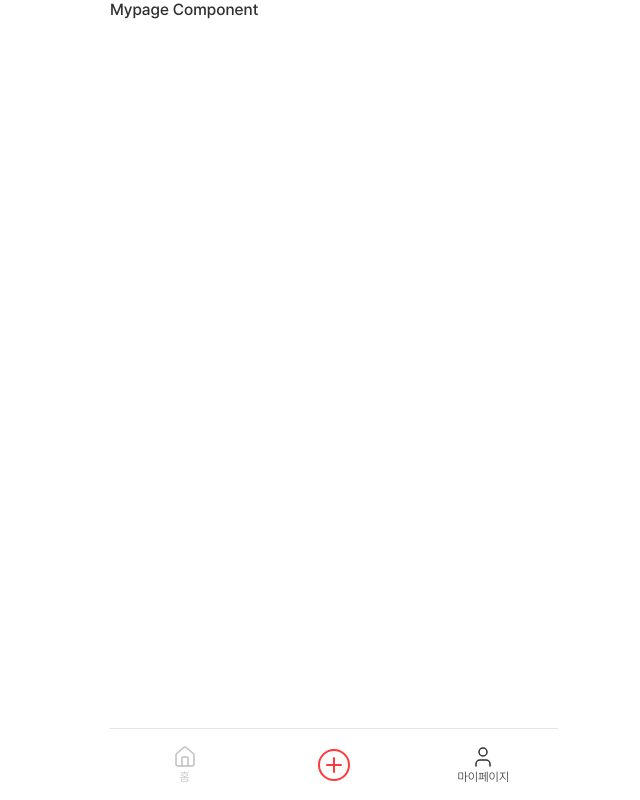
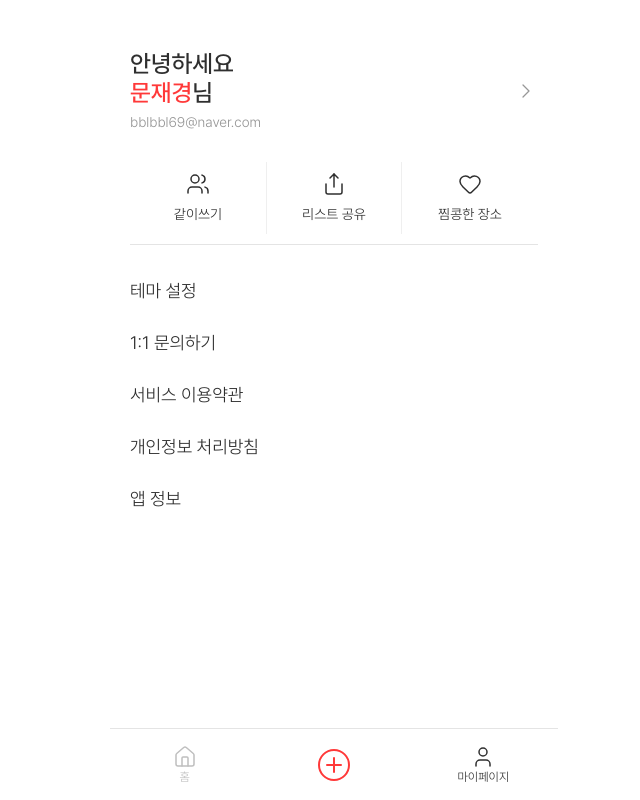
Before and after one commit to JjimKong/Frontend, a React (Vite) app: page /mypage in a window 1280 px wide. Shown: the whole page, without its empty margins (306-946 px from the left). Built offline with nearby package versions, Linux system fonts and the light colour scheme.

Commit message:
feat: MyPage 페이지 퍼블리싱

```diff
--- a/src/components/mypage/AuthSheet.tsx
+++ b/src/components/mypage/AuthSheet.tsx
@@ -1,4 +1,3 @@
-import { Link } from "react-router";
 import Sheet from "../common/Sheet";
 import { useModalStore } from "@/stores/useModal";
 
@@ -9,15 +8,15 @@ export default function AuthSheet() {
         <>
             <Sheet>
                 <div className="w-full flex flex-col">
-                    <Link
-                        to="/login"
+                    <button
                         className="w-full flex justify-between p-2 text-left rounded-lg active:bg-gray100"
+                        onClick={() => openModal("logout")}
                     >
                         로그아웃
-                    </Link>
+                    </button>
                     <button
                         className="w-full flex justify-between p-2 text-main600 text-left rounded-lg active:bg-gray100"
-                        onClick={() => openModal("alert")}
+                        onClick={() => openModal("withdraw")}
                     >
                         회원탈퇴
                     </button>
--- a/src/routes/pages/Mypage.tsx
+++ b/src/routes/pages/Mypage.tsx
@@ -1,7 +1,110 @@
+import Alert from "@/components/common/Alert";
+import AuthSheet from "@/components/mypage/AuthSheet";
+import { useModalStore } from "@/stores/useModal";
+import { ChevronRight, Heart, Share, Users } from "lucide-react";
+import { Link, useNavigate } from "react-router";
+
 export default function Mypage() {
+    const openName = useModalStore((state) => state.openName);
+    const navigation = useNavigate();
+    const { openModal } = useModalStore();
+
     return (
         <>
-            <h1>Mypage Component</h1>
+            <div className="p-2.5">
+                <div
+                    className="w-full px-2.5 py-5 mt-5 flex items-center justify-between rounded-xl active:bg-gray100 ease-in-out duration-200"
+                    onClick={() => openModal("auth")}
+                >
+                    <div>
+                        <h1 className="text-2xl leading-[120%] mb-1">
+                            안녕하세요
+                            <br />
+                            <span className="text-main500">문재경</span>님
+                        </h1>
+                        <h2 className="text-sm text-gray600">
+                            bblbbl69@naver.com
+                        </h2>
+                    </div>
+                    <ChevronRight color="#979797" strokeWidth={1.25} />
+                </div>
+                <div className="mx-2.5 grid grid-cols-3 text-sm border-b border-gray300">
+                    <Link
+                        to="collaborate"
+                        className="flex flex-col gap-2 items-center py-5 rounded-xl active:bg-gray100 ease-in-out duration-200"
+                    >
+                        <Users strokeWidth={1.5} />
+                        같이쓰기
+                    </Link>
+                    <Link
+                        to="share"
+                        className="rounded-xl active:bg-gray100 flex items-center ease-in-out duration-200"
+                    >
+                        <div className="h-[calc(100%-20px)] w-full flex flex-col gap-2 items-center justify-center border-x border-gray200">
+                            <Share strokeWidth={1.5} />
+                            리스트 공유
+                        </div>
+                    </Link>
+                    <Link
+                        to="likes"
+                        className="flex flex-col gap-2 items-center py-5 rounded-xl active:bg-gray100 ease-in-out duration-200"
+                    >
+                        <Heart strokeWidth={1.5} />
+                        찜콩한 장소
+                    </Link>
+                </div>
+                <div className="flex flex-col mt-5">
+                    <Link
+                        to="theme"
+                        className="px-2.5 py-3 rounded-lg active:bg-gray100 ease-in-out duration-200 text-lg"
+                    >
+                        테마 설정
+                    </Link>
+                    <Link
+                        to="http://pf.kakao.com/_QxbYxcn"
+                        className="px-2.5 py-3 rounded-lg active:bg-gray100 ease-in-out duration-200 text-lg"
+                    >
+                        1:1 문의하기
+                    </Link>
+                    <Link
+                        to="terms-of-service"
+                        className="px-2.5 py-3 rounded-lg active:bg-gray100 ease-in-out duration-200 text-lg"
+                    >
+                        서비스 이용약관
+                    </Link>
+                    <Link
+                        to="privacy-policy"
+                        className="px-2.5 py-3 rounded-lg active:bg-gray100 ease-in-out duration-200 text-lg"
+                    >
+                        개인정보 처리방침
+                    </Link>
+                    <Link
+                        to="information"
+                        className="px-2.5 py-3 rounded-lg active:bg-gray100 ease-in-out duration-200 text-lg"
+                    >
+                        앱 정보
+                    </Link>
+                </div>
+            </div>
+
+            {openName === "auth" && <AuthSheet />}
+            {openName === "logout" && (
+                <Alert onClick={() => navigation("/login")}>
+                    로그아웃 하시겠습니까?
+                </Alert>
+            )}
+            {openName === "withdraw" && (
+                <Alert onClick={() => openModal("recheck")}>
+                    회원을 탈퇴 하시겠습니까?
+                </Alert>
+            )}
+            {openName === "recheck" && (
+                <Alert onClick={() => navigation("/login")}>
+                    회원 탈퇴를 하면 데이터를 복구할 수 없어요.
+                    <br />
+                    정말 탈퇴 하시겠어요?
+                </Alert>
+            )}
         </>
     );
 }
```
